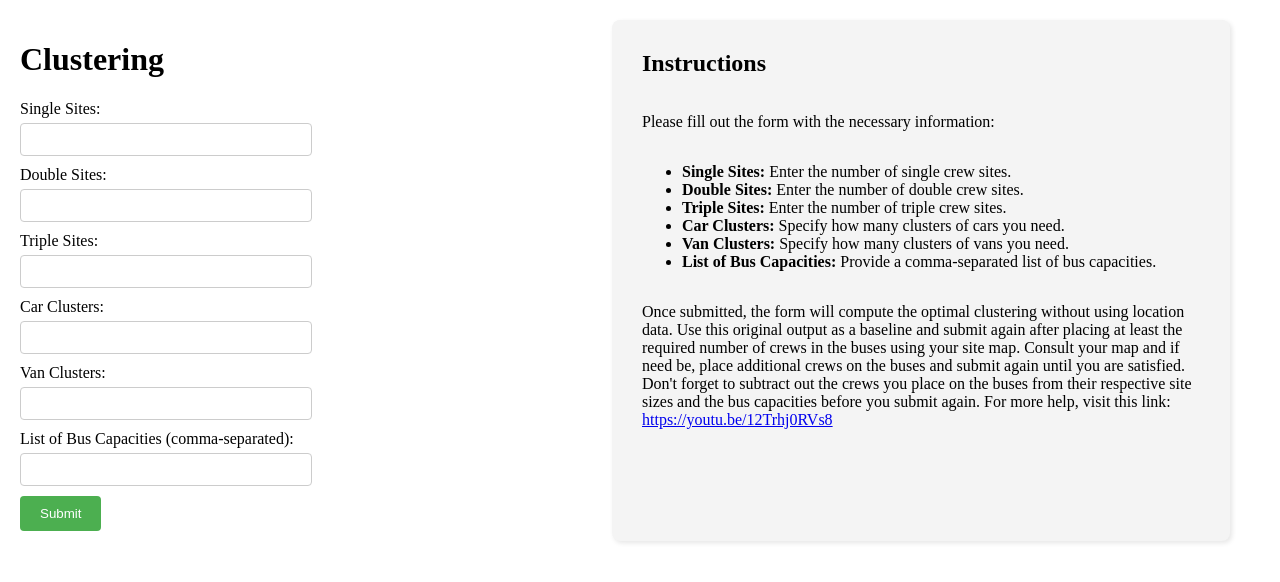
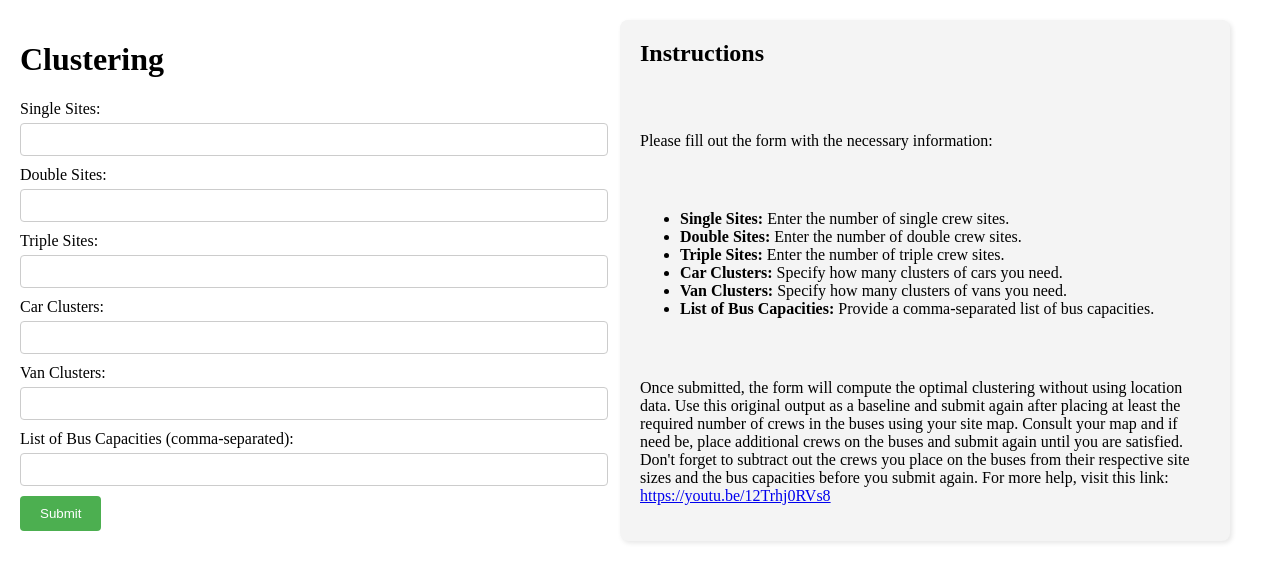
Before and after one commit to cbmckinstry/GMT, a Flask app: page / in a window 1280 px wide. Shown: the top 582 px of the page. Run offline with Flask 3, Linux system fonts and the light colour scheme.

Commit message:
Updated requirements.txt

```diff
--- a/templates/index.html
+++ b/templates/index.html
@@ -9,41 +9,26 @@
             display: flex;
             flex-direction: column;
             margin: 20px;
-            gap: 30px;
+            gap: 20px;
         }
-
-        .container {
-            display: flex;
-            justify-content: space-between;
-            align-items: stretch;
+        .form-container, .instructions {
+            width: 60%;
+            margin-right: 30px;
         }
-        /* Make both columns equal width */
         .instructions {
-            margin-right: 30px;
-            width: 45%;  /* Both sections will have equal width */
-            display: flex;
-            flex-direction: column;
-        }
-
-        .instructions {
-            width: 45%;
-            display: flex;
-            flex-direction: column;
-            padding: 30px;
+            width: 35%;
+            padding: 20px;
             background-color: #f4f4f4;
             border-radius: 8px;
             box-shadow: 2px 2px 5px rgba(0, 0, 0, 0.1);
         }
-
         .instructions h2 {
             margin-top: 0;
         }
-
         form label {
             display: block;
             margin-bottom: 5px;
         }
-
         form input {
             width: 100%;
             padding: 8px;
@@ -51,7 +36,6 @@
             border-radius: 4px;
             border: 1px solid #ccc;
         }
-
         form input[type="submit"] {
             width: auto;
             padding: 10px 20px;
@@ -61,18 +45,27 @@
             border-radius: 4px;
             cursor: pointer;
         }
-
         form input[type="submit"]:hover {
             background-color: #45a049;
         }
 
-        /* Responsive layout for smaller screens */
-        @media (max-width: 600px) {
+        /* Make both columns stretch to the same height */
+        .container {
+            display: flex;
+            flex-direction: column;
+        }
+
+        @media (min-width: 600px) {
             .container {
-                flex-direction: column;
+                flex-direction: row;
+                justify-content: space-between;
+                align-items: stretch;
             }
             .form-container, .instructions {
-                width: 100%; /* Both columns take up full width on small screens */
+                width: 48%;
+                display: flex;
+                flex-direction: column;
+                justify-content: space-between;
             }
         }
     </style>
```
